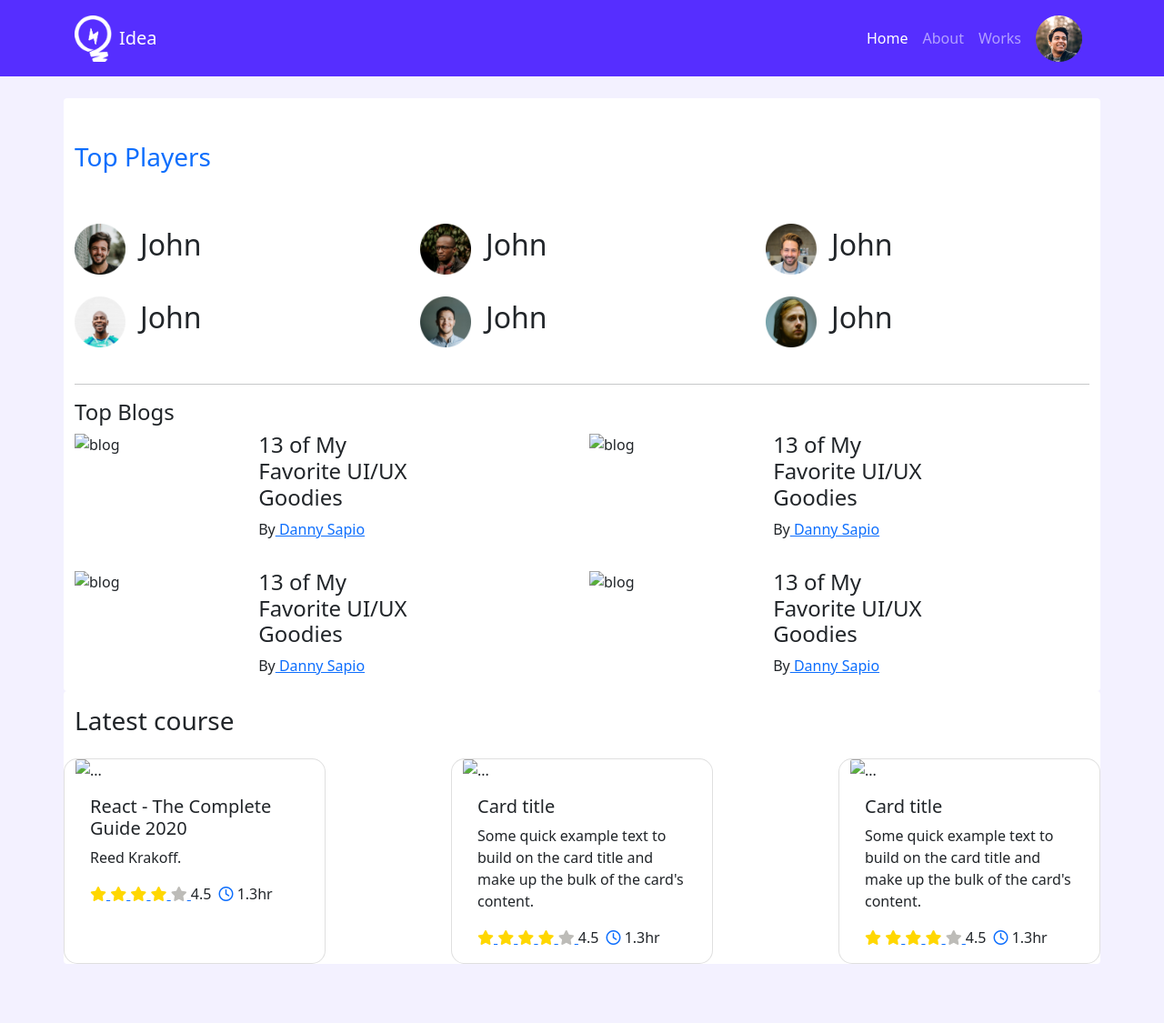
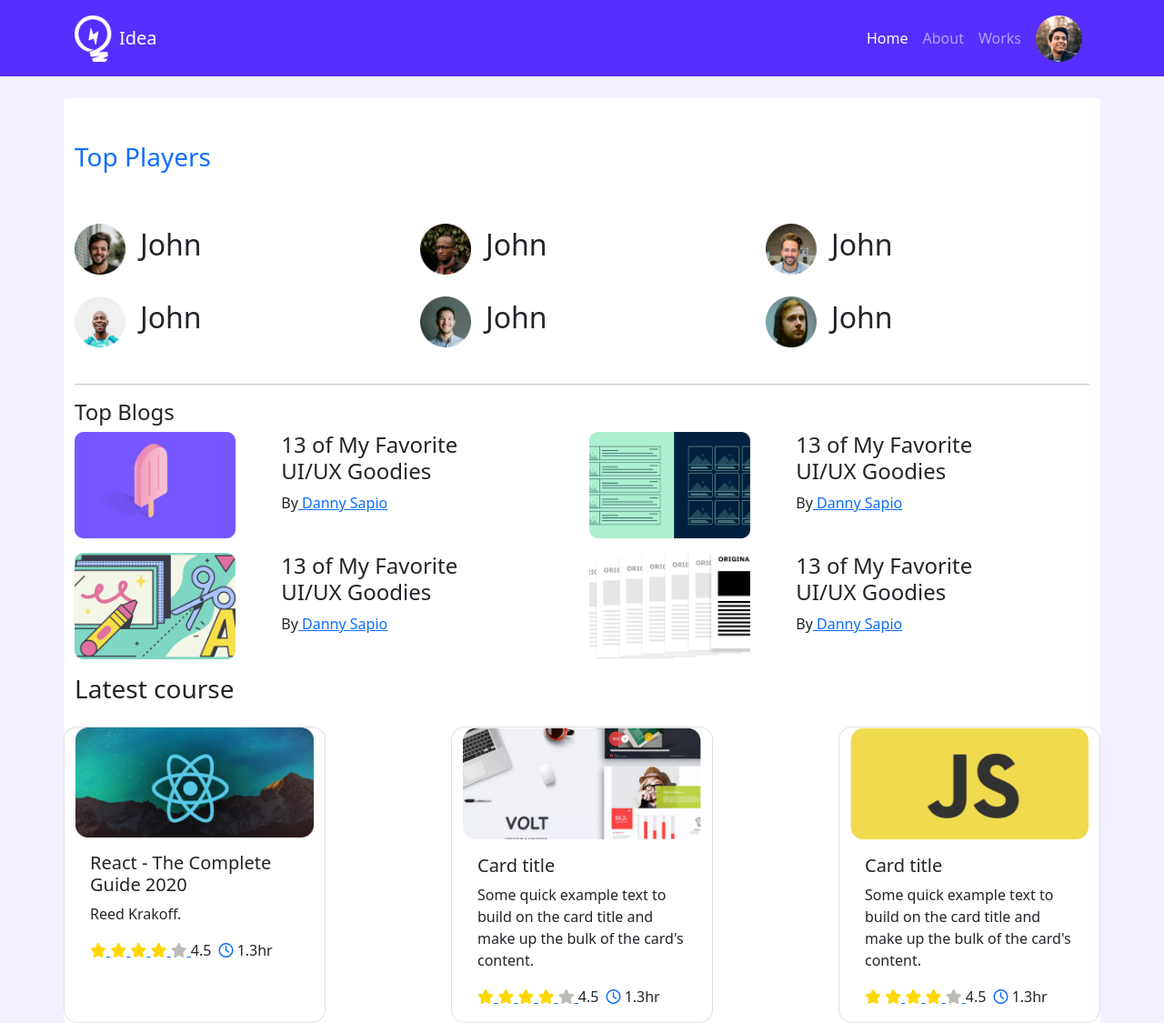
Before and after one commit to devparvez/bootstra-leader-board, a plain HTML site: page index.html in a window 1280 px wide. Shown: the whole page at 91% size. Before the commit the page ends 1060 px from the top, so only its background shows below. Drawn offline with nearby package versions, Linux system fonts and the light colour scheme; the site is published under a folder, as on GitHub Pages, so addresses that start at the root find nothing.

Commit message:
images fixed courses

```diff
--- a/index.html
+++ b/index.html
@@ -81,7 +81,7 @@
                     <div class="col-md-12 col-lg-6 d-flex">
                         <div class="row">
                             <div class="col-12 col-md-4">
-                                <img width="177px" src="/images/blogs/blog-1.png" alt="blog">
+                                <img width="177px" src="./images/blogs/blog-1.png" alt="blog-1">
                             </div>
                             <div class="ps-5 col-md-6 col-12">
                                 <h4>13 of My Favorite
@@ -93,7 +93,7 @@
                     <div class="col-md-12 col-lg-6 d-flex">
                         <div class="row">
                             <div class="col-md-4 col-12">
-                                <img width="177px" src="/images/blogs/blog-2.png" alt="blog">
+                                <img width="177px" src="./images/blogs/blog-2.png" alt="blog-2">
                             </div>
                             <div class="ps-5 col-md-6 col-12">
                                 <h4>13 of My Favorite
@@ -106,7 +106,7 @@
                     <div class="col-md-12 col-lg-6 d-flex">
                         <div class="row">
                             <div class="col-12 col-md-4">
-                                <img width="177px" src="/images/blogs/blog-3.png" alt="blog">
+                                <img width="177px" src="./images/blogs/blog-3.png" alt="blog-3">
                             </div>
                             <div class="ps-5 col-md-6 col-12">
                                 <h4>13 of My Favorite
@@ -118,7 +118,7 @@
                     <div class="col-md-12 col-lg-6 d-flex">
                         <div class="row">
                             <div class="col-md-4 col-12">
-                                <img width="177px" src="/images/blogs/blog-4.png" alt="blog">
+                                <img width="177px" src="./images/blogs/blog-4.png" alt="blog-4">
                             </div>
                             <div class="ps-5 col-md-6 col-12">
                                 <h4>13 of My Favorite
@@ -143,7 +143,7 @@
 
 
                     <div class="card col-lg-3 col-md-6 col-12" style="width: 18rem; border-radius: 15px; ">
-                        <img src="/images/courses/course-1.png" class="card-img-top" alt="...">
+                        <img src="./images/courses/course-1.png" class="card-img-top" alt="react">
                         <div class="card-body">
                           <h5 class="card-title">React - The Complete Guide 2020</h5>
                           <p class="card-text">Reed Krakoff.</p>
@@ -172,7 +172,7 @@
                         </div>
                     </div>
                     <div class="card col-lg-3 col-md-6 col-12 " style="width: 18rem; border-radius: 15px;">
-                        <img src="/images/courses/course-2.png" class="card-img-top" alt="...">
+                        <img src="./images/courses/course-2.png" class="card-img-top" alt="Javascript">
                         <div class="card-body">
                           <h5 class="card-title">Card title</h5>
                           <p class="card-text">Some quick example text to build on the card title and make up the bulk of the card's content.</p>
@@ -201,7 +201,7 @@
                         </div>
                     </div>
                     <div class="card col-lg-3 col-md-6 col-12" style="width: 18rem; border-radius: 15px;">
-                        <img src="/images/courses/course-3.png" class="card-img-top" alt="...">
+                        <img src="./images/courses/course-3.png" class="card-img-top" alt="course-3">
                         <div class="card-body">
                           <h5 class="card-title">Card title</h5>
                           <p class="card-text">Some quick example text to build on the card title and make up the bulk of the card's content.</p>
```
